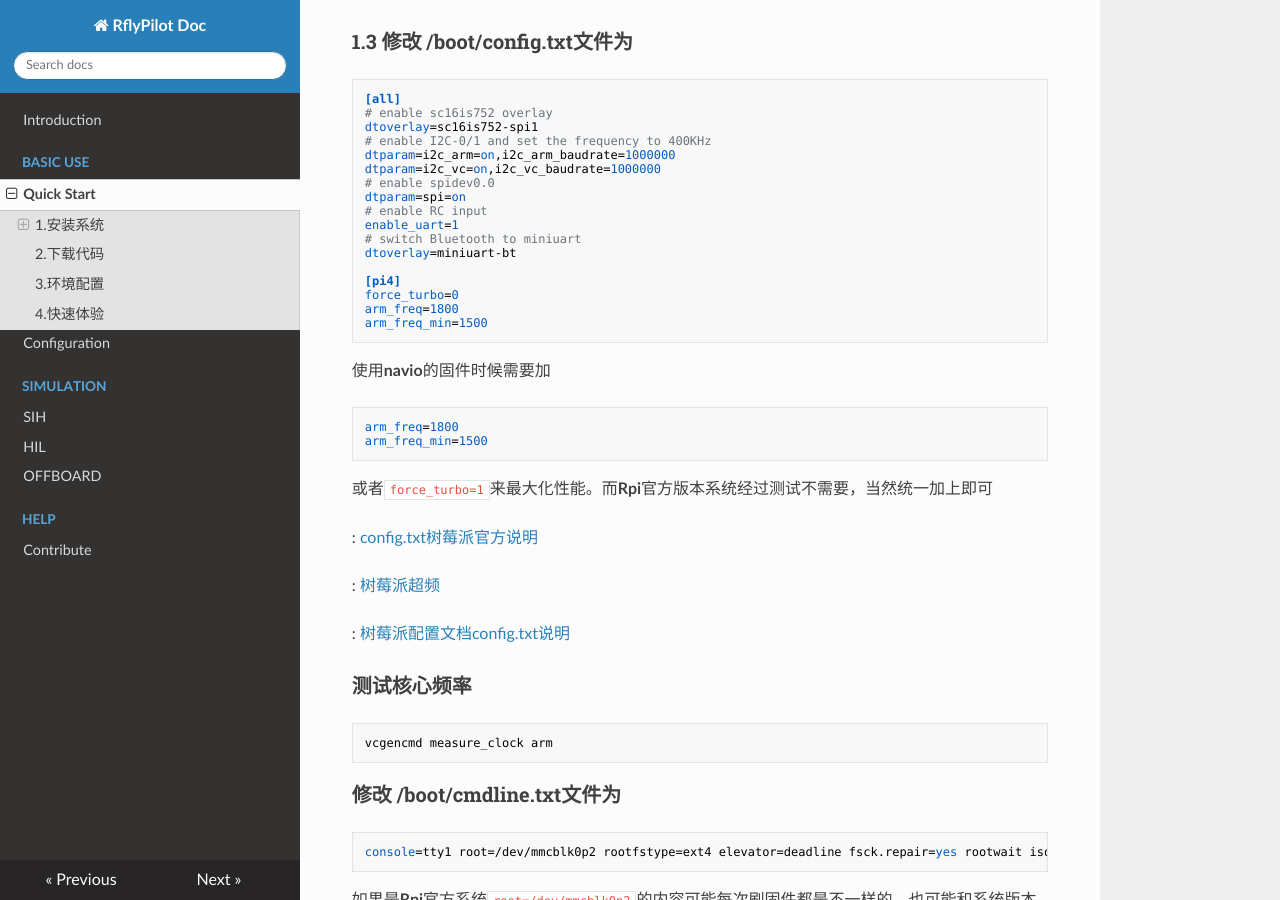
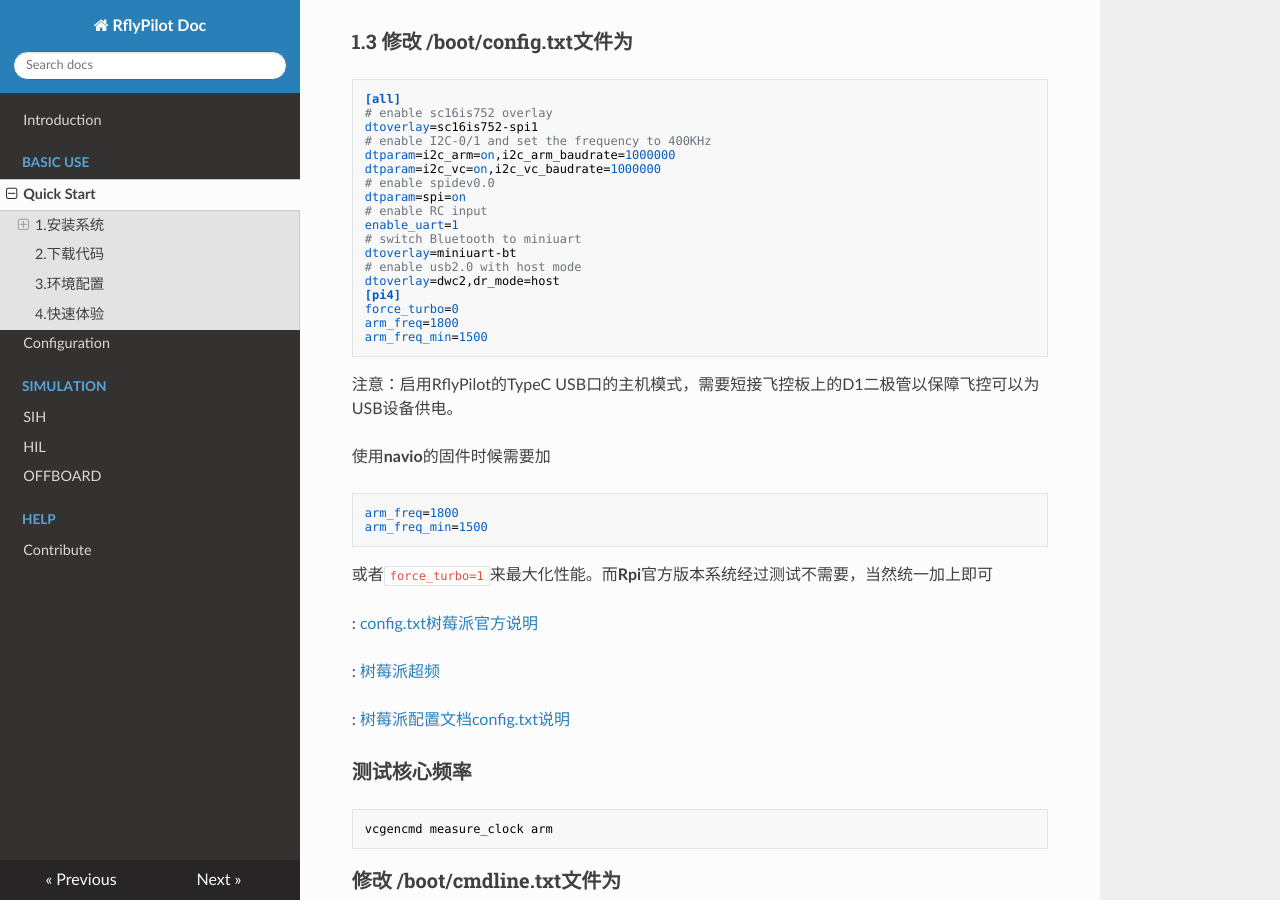
Before and after one commit to RflyPilot/rflypilot, an MkDocs documentation site: the page built from docs/Basic/index.md, in a window 1280 px wide and 900 px high, scrolled down 563 px. Built offline with MkDocs 1.6.1, drawn with Linux system fonts in a browser that asks for light colours; nearby versions of some CDN libraries.

Commit message:
add usb host mode

````diff
--- a/docs/Basic/index.md
+++ b/docs/Basic/index.md
@@ -29,12 +29,15 @@ dtparam=spi=on
 enable_uart=1
 # switch Bluetooth to miniuart
 dtoverlay=miniuart-bt
-
+# enable usb2.0 with host mode
+dtoverlay=dwc2,dr_mode=host
 [pi4]
 force_turbo=0
 arm_freq=1800
 arm_freq_min=1500
 ```
+注意：启用RflyPilot的TypeC USB口的主机模式，需要短接飞控板上的D1二极管以保障飞控可以为USB设备供电。
+
 使用**navio**的固件时候需要加
 ```
 arm_freq=1800
````
